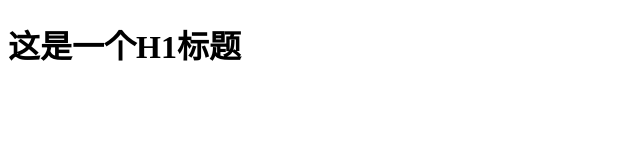
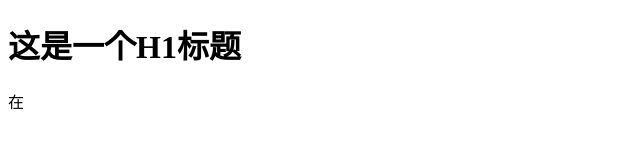
Before and after one commit to Mr-ChenXin/project_01, a plain HTML site: page index.html in a window 1280 px wide. Shown: the full height of the page, 0-640 px from the left. Drawn offline with Linux system fonts and the light colour scheme.

Commit message:
第3次提交

```diff
--- a/index.html
+++ b/index.html
@@ -10,7 +10,7 @@
 
 <body>
   <h1>这是一个H1标题</h1>
-  <div></div>
+  <div>在</div>
   <script src="./index.js"></script>
 </body>
 
```
